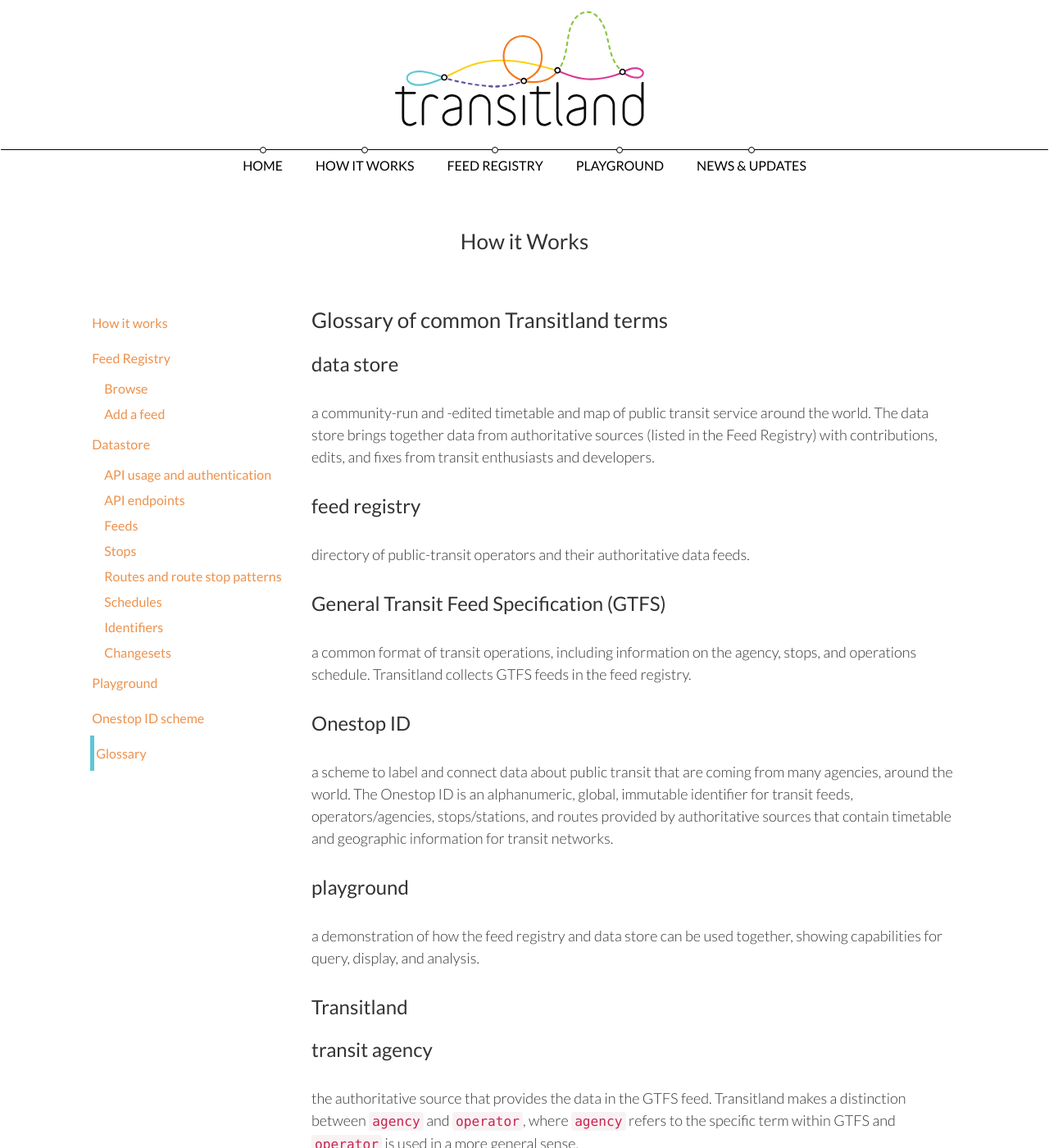
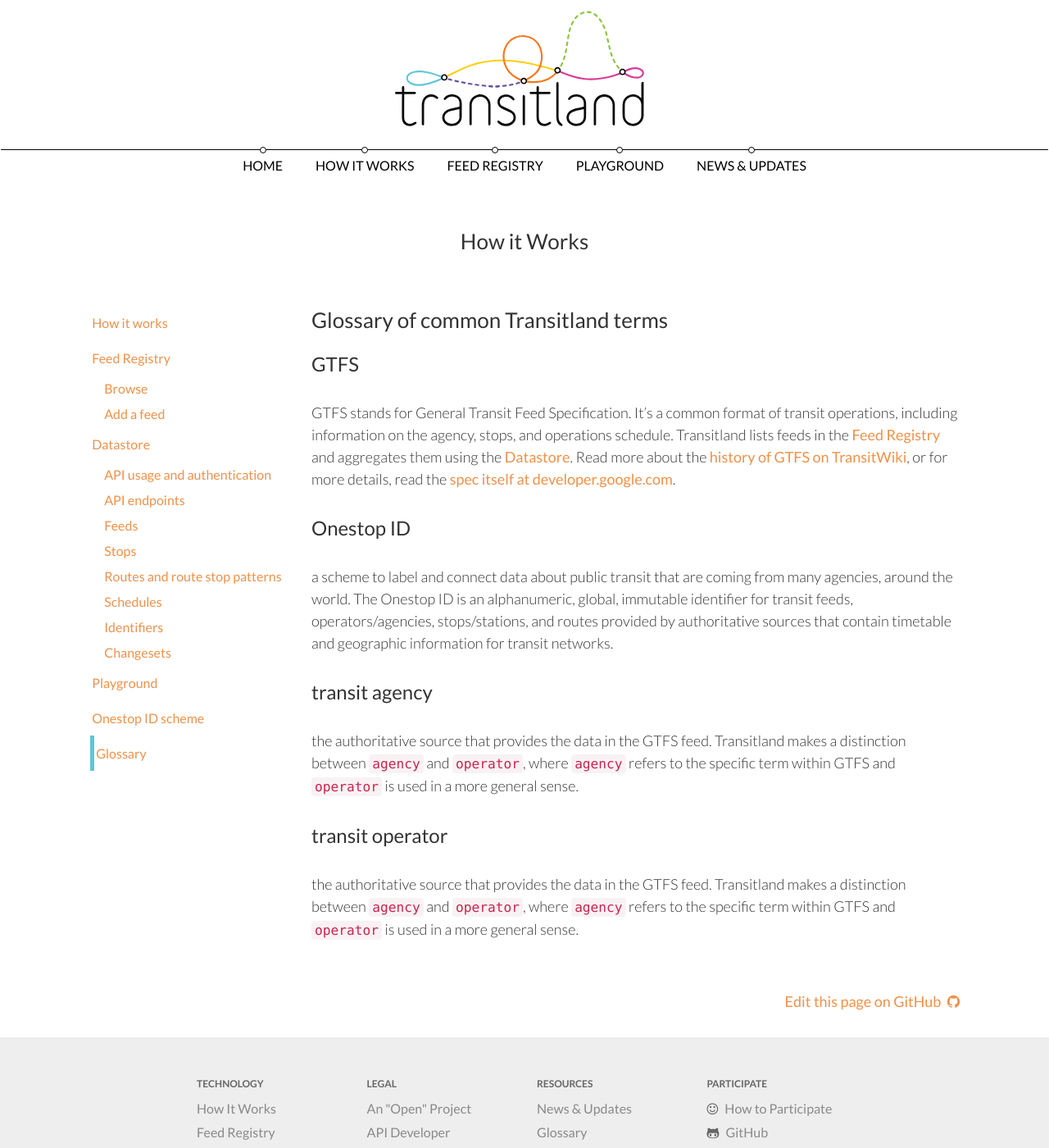
Before and after one commit to transitland/www-transit-land, a Jekyll site: the page built from how-it-works/glossary/index.md, in a window 1280 px wide and 1400 px high. Shown: the whole window at 82% size. Built offline with Jekyll 4.4.1, drawn with Linux system fonts in a browser that asks for light colours; nearby versions of some CDN libraries.

Commit message:
starting to use glossary for "GTFS"

```diff
--- a/how-it-works/glossary/index.md
+++ b/how-it-works/glossary/index.md
@@ -3,24 +3,14 @@
 layout: documentation
 ---
 
-### data store
-a community-run and -edited timetable and map of public transit service around the world. The data store brings together data from authoritative sources (listed in the Feed Registry) with contributions, edits, and fixes from transit enthusiasts and developers.
-
-### feed registry
-directory of public-transit operators and their authoritative data feeds.
-
-### General Transit Feed Specification (GTFS)
-a common format of transit operations, including information on the agency, stops, and operations schedule. Transitland collects GTFS feeds in the feed registry.
+### GTFS
+GTFS stands for General Transit Feed Specification. It's a common format of transit operations, including information on the agency, stops, and operations schedule. Transitland lists feeds in the [Feed Registry](/how-it-works/feed-registry/) and aggregates them using the [Datastore](/how-it-works/datastore/). Read more about the [history of GTFS on TransitWiki](http://www.transitwiki.org/TransitWiki/index.php?title=General_Transit_Feed_Specification), or for more details, read the [spec itself at developer.google.com](https://developers.google.com/transit/gtfs/reference).
 
 ### Onestop ID
 a scheme to label and connect data about public transit that are coming from many agencies, around the world. The Onestop ID is an alphanumeric, global, immutable identifier for transit feeds, operators/agencies, stops/stations, and routes provided by authoritative sources that contain timetable and geographic information for transit networks.
 
-### playground
-a demonstration of how the feed registry and data store can be used together, showing capabilities for query, display, and analysis.
-
-### Transitland
-
 ### transit agency
 the authoritative source that provides the data in the GTFS feed. Transitland makes a distinction between `agency` and `operator`, where `agency` refers to the specific term within GTFS and `operator` is used in a more general sense.
+
 ### transit operator
 the authoritative source that provides the data in the GTFS feed. Transitland makes a distinction between `agency` and `operator`, where `agency` refers to the specific term within GTFS and `operator` is used in a more general sense.
```
Also changed, not shown: _posts/2015-06-05-welcome-to-the-transitland-playground.md (+1 -1 lines), _posts/2016-02-08-help-us-catalog-the-transit-feeds-of-the-world.md (+1 -1 lines), how-it-works/datastore/index.md (+1 -1 lines), how-it-works/datastore/schedules.md (+2 -2 lines).
